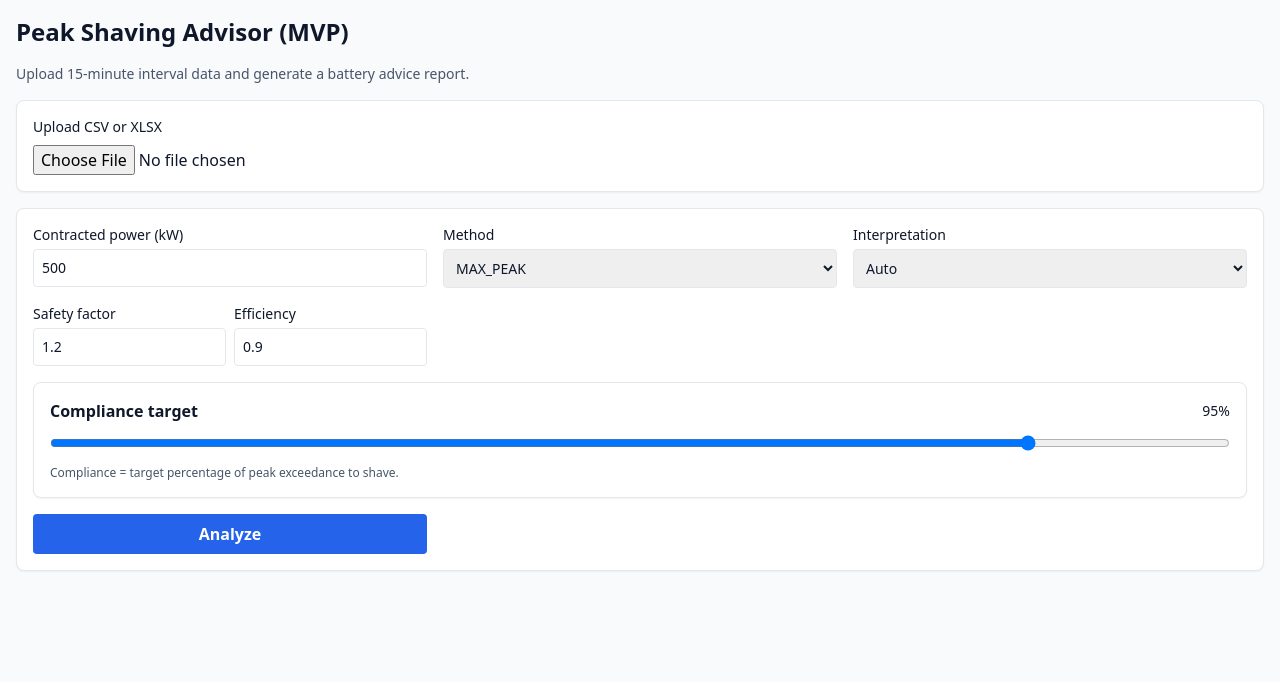
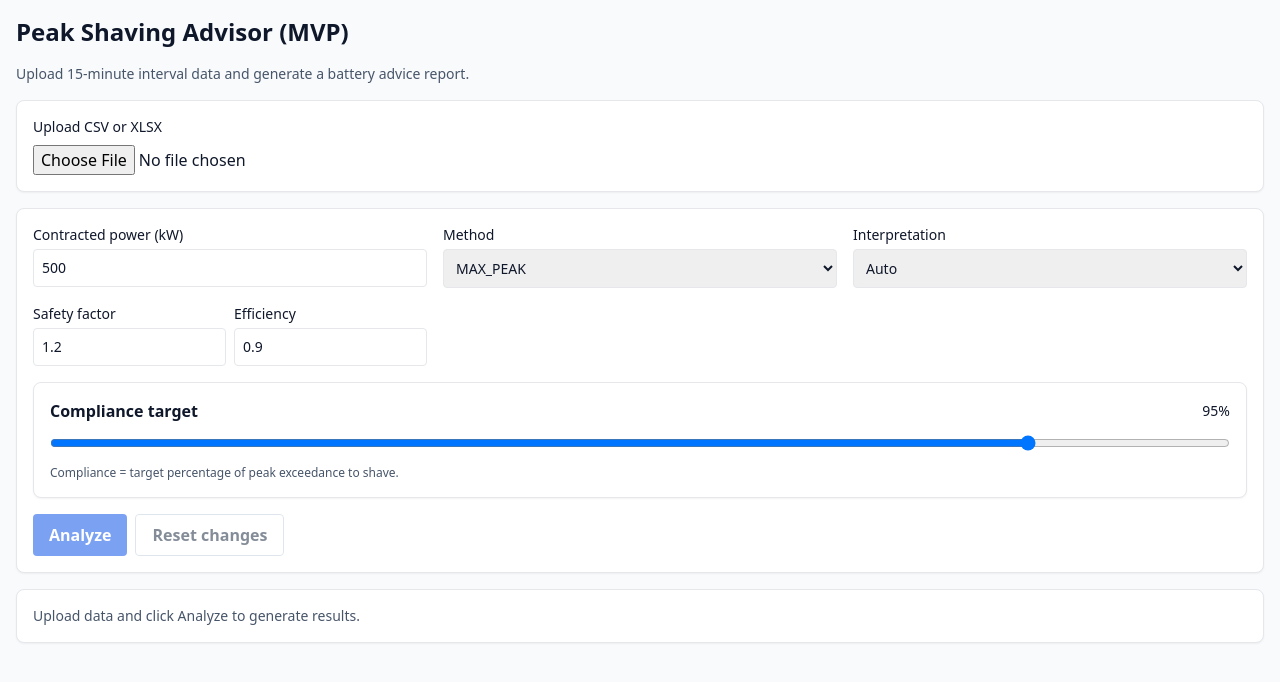
Before and after one commit to MWP-services/kwartier-advies, a Next.js app: page / in a window 1280 px wide. Shown: the top 682 px of the page. Built offline with nearby package versions, Linux system fonts and the light colour scheme.

Commit message:
12-0-2026

```diff
--- a/app/page.tsx
+++ b/app/page.tsx
@@ -1,6 +1,8 @@
 'use client';
 
 import { useMemo, useState } from 'react';
+import type { AnalysisResult, AnalysisSettings } from '@/lib/analysis';
+import { analysisSettingsEqual, defaultAnalysisSettings } from '@/lib/analysis';
 import { Charts } from '@/components/Charts';
 import { ColumnMapper } from '@/components/ColumnMapper';
 import { ComplianceSlider } from '@/components/ComplianceSlider';
@@ -15,69 +17,56 @@ import {
   findMaxObserved,
   groupPeakEvents,
   processIntervals,
-  selectTopExceededIntervals,
-  type Method
+  selectTopExceededIntervals
 } from '@/lib/calculations';
 import { autoDetectColumns, mapRows, parseCsv, parseXlsx, type ColumnMapping } from '@/lib/parsing';
-import { normalizeConsumptionSeries, type InterpretationMode } from '@/lib/normalization';
+import { normalizeConsumptionSeries } from '@/lib/normalization';
 import { findHighestPeakDay, simulateAllScenarios } from '@/lib/simulation';
 
 const OUTLIER_KW_THRESHOLD = 5000;
 
-export default function HomePage() {
-  const [rawRows, setRawRows] = useState<Record<string, unknown>[]>([]);
-  const [headers, setHeaders] = useState<string[]>([]);
-  const [mapping, setMapping] = useState<ColumnMapping>({ timestamp: '', consumptionKwh: '' });
-  const [contractedPowerKw, setContractedPowerKw] = useState(500);
-  const [method, setMethod] = useState<Method>('MAX_PEAK');
-  const [safetyFactor, setSafetyFactor] = useState(1.2);
-  const [efficiency, setEfficiency] = useState(0.9);
-  const [compliance, setCompliance] = useState(0.95);
-  const [analyzed, setAnalyzed] = useState(false);
-  const [selectedScenario, setSelectedScenario] = useState(64);
-  const [interpretationMode, setInterpretationMode] = useState<InterpretationMode>('AUTO');
-  const [error, setError] = useState<string | null>(null);
+function mappingEqual(a: ColumnMapping | null, b: ColumnMapping): boolean {
+  if (!a) return false;
+  return (
+    a.timestamp === b.timestamp &&
+    a.consumptionKwh === b.consumptionKwh &&
+    (a.exportKwh ?? '') === (b.exportKwh ?? '') &&
+    (a.pvKwh ?? '') === (b.pvKwh ?? '')
+  );
+}
 
-  const mappedRows = useMemo(() => {
-    if (!mapping.timestamp || !mapping.consumptionKwh) return [];
-    return mapRows(rawRows, mapping);
-  }, [mapping, rawRows]);
+function runAnalysis(
+  rawRows: Record<string, unknown>[],
+  mapping: ColumnMapping,
+  settings: AnalysisSettings
+): AnalysisResult | null {
+  const mappedRows = mapRows(rawRows, mapping);
+  if (mappedRows.length === 0) return null;
 
-  const normalized = useMemo(() => {
-    if (mappedRows.length === 0) return null;
-    return normalizeConsumptionSeries(mappedRows, {
+  const normalized = normalizeConsumptionSeries(mappedRows, {
     intervalMinutes: 15,
-      interpretationMode,
+    interpretationMode: settings.interpretationMode,
     outlierKwThreshold: OUTLIER_KW_THRESHOLD,
     allowNegativeDeltas: false
   });
-  }, [interpretationMode, mappedRows]);
+  if (normalized.normalizedRows.length === 0) return null;
 
-  const canAnalyze =
-    !!mapping.timestamp &&
-    !!mapping.consumptionKwh &&
-    !!normalized &&
-    normalized.normalizedRows.length > 0;
-
-  const processed = useMemo(() => {
-    if (!analyzed || !normalized || normalized.normalizedRows.length === 0) return null;
-    const intervals = processIntervals(normalized.normalizedRows, contractedPowerKw);
+  const intervals = processIntervals(normalized.normalizedRows, settings.contractedPowerKw);
   const events = groupPeakEvents(intervals);
   const sizing = computeSizing({
     intervals,
     events,
-      method,
-      compliance,
-      safetyFactor,
-      efficiency
+    method: settings.method,
+    compliance: settings.compliance,
+    safetyFactor: settings.safetyFactor,
+    efficiency: settings.efficiency
   });
   const scenarios = simulateAllScenarios(intervals, sizing.kWNeeded);
   const { maxObservedKw, maxObservedTimestamp } = findMaxObserved(intervals);
   const highestPeakDay = findHighestPeakDay(intervals);
-    const topExceededIntervals = highestPeakDay
-      ? selectTopExceededIntervals(intervals, highestPeakDay, 20)
-      : [];
+  const topExceededIntervals = highestPeakDay ? selectTopExceededIntervals(intervals, highestPeakDay, 20) : [];
   const quality = buildDataQualityReport(normalized.normalizedRows);
+
   return {
     intervals,
     events,
@@ -90,50 +79,112 @@ export default function HomePage() {
     normalizationDiagnostics: normalized.diagnostics,
     quality
   };
-  }, [analyzed, compliance, contractedPowerKw, efficiency, method, normalized, safetyFactor]);
+}
+
+export default function HomePage() {
+  const [rawRows, setRawRows] = useState<Record<string, unknown>[]>([]);
+  const [headers, setHeaders] = useState<string[]>([]);
+  const [draftMapping, setDraftMapping] = useState<ColumnMapping>({ timestamp: '', consumptionKwh: '' });
+  const [appliedMapping, setAppliedMapping] = useState<ColumnMapping | null>(null);
+  const [draftSettings, setDraftSettings] = useState<AnalysisSettings>(defaultAnalysisSettings);
+  const [appliedSettings, setAppliedSettings] = useState<AnalysisSettings | null>(null);
+  const [analysisResult, setAnalysisResult] = useState<AnalysisResult | null>(null);
+  const [analyzedAt, setAnalyzedAt] = useState<string | null>(null);
+  const [selectedScenario, setSelectedScenario] = useState(64);
+  const [error, setError] = useState<string | null>(null);
+
+  const draftMappedRows = useMemo(() => {
+    if (!draftMapping.timestamp || !draftMapping.consumptionKwh) return [];
+    return mapRows(rawRows, draftMapping);
+  }, [draftMapping, rawRows]);
+
+  const canAnalyze =
+    draftMappedRows.length > 0 &&
+    draftSettings.contractedPowerKw > 0 &&
+    draftSettings.efficiency > 0 &&
+    draftSettings.compliance >= 0.7 &&
+    draftSettings.compliance <= 1;
+
+  const hasPendingChanges =
+    !!appliedSettings &&
+    (!analysisSettingsEqual(draftSettings, appliedSettings) || !mappingEqual(appliedMapping, draftMapping));
 
   const handleFile = async (file: File) => {
     setError(null);
     try {
+      let detectedMapping: ColumnMapping | null = null;
       if (file.name.toLowerCase().endsWith('.csv')) {
         const content = await file.text();
         const result = parseCsv(content);
         setRawRows(result.rows);
         setHeaders(result.headers);
-        const detected = autoDetectColumns(result.headers);
-        if (detected) setMapping(detected);
+        detectedMapping = autoDetectColumns(result.headers);
       } else {
         const buffer = await file.arrayBuffer();
         const result = parseXlsx(buffer);
         setRawRows(result.rows);
         setHeaders(result.headers);
-        const detected = autoDetectColumns(result.headers);
-        if (detected) setMapping(detected);
+        detectedMapping = autoDetectColumns(result.headers);
       }
-      setAnalyzed(false);
+      if (detectedMapping) {
+        setDraftMapping(detectedMapping);
+      }
+      setAppliedSettings(null);
+      setAppliedMapping(null);
+      setAnalysisResult(null);
+      setAnalyzedAt(null);
     } catch (err) {
       setError(err instanceof Error ? err.message : 'Could not parse file');
     }
   };
 
+  const handleAnalyze = () => {
+    setError(null);
+    if (!draftMapping.timestamp || !draftMapping.consumptionKwh) {
+      setError('Selecteer eerst timestamp- en consumption-kolommen.');
+      return;
+    }
+    if (!canAnalyze) {
+      setError('Controleer instellingen en data voordat je analyseert.');
+      return;
+    }
+
+    const result = runAnalysis(rawRows, draftMapping, draftSettings);
+    if (!result) {
+      setError('Geen bruikbare rijen na normalisatie of filtering.');
+      return;
+    }
+
+    setAppliedSettings({ ...draftSettings });
+    setAppliedMapping({ ...draftMapping });
+    setAnalysisResult(result);
+    setAnalyzedAt(new Date().toISOString());
+  };
+
+  const resetDraft = () => {
+    if (!appliedSettings || !appliedMapping) return;
+    setDraftSettings({ ...appliedSettings });
+    setDraftMapping({ ...appliedMapping });
+  };
+
   const downloadPdf = async () => {
-    if (!processed) return;
+    if (!analysisResult || !appliedSettings) return;
     const response = await fetch('/api/report', {
       method: 'POST',
       headers: { 'Content-Type': 'application/json' },
       body: JSON.stringify({
-        contractedPowerKw,
-        maxObservedKw: processed.maxObservedKw,
-        maxObservedTimestamp: processed.maxObservedTimestamp,
-        exceedanceCount: processed.events.length,
-        compliance,
-        method,
-        efficiency,
-        safetyFactor,
-        sizing: processed.sizing,
-        quality: processed.quality,
-        topEvents: processed.events,
-        scenarios: processed.scenarios
+        contractedPowerKw: appliedSettings.contractedPowerKw,
+        maxObservedKw: analysisResult.maxObservedKw,
+        maxObservedTimestamp: analysisResult.maxObservedTimestamp,
+        exceedanceCount: analysisResult.events.length,
+        compliance: appliedSettings.compliance,
+        method: appliedSettings.method,
+        efficiency: appliedSettings.efficiency,
+        safetyFactor: appliedSettings.safetyFactor,
+        sizing: analysisResult.sizing,
+        quality: analysisResult.quality,
+        topEvents: analysisResult.events,
+        scenarios: analysisResult.scenarios
       })
     });
 
@@ -153,7 +204,7 @@ export default function HomePage() {
 
       <Upload onFile={handleFile} />
       {error && <p className="rounded border border-red-200 bg-red-50 p-3 text-red-700">{error}</p>}
-      {headers.length > 0 && <ColumnMapper headers={headers} mapping={mapping} onChange={setMapping} />}
+      {headers.length > 0 && <ColumnMapper headers={headers} mapping={draftMapping} onChange={setDraftMapping} />}
 
       <div className="grid gap-4 rounded-lg border bg-white p-4 shadow-sm lg:grid-cols-3">
         <label className="text-sm">
@@ -161,8 +212,10 @@ export default function HomePage() {
           <input
             className="mt-1 w-full rounded border p-2"
             type="number"
-            value={contractedPowerKw}
-            onChange={(event) => setContractedPowerKw(Number(event.target.value))}
+            value={draftSettings.contractedPowerKw}
+            onChange={(event) =>
+              setDraftSettings((prev) => ({ ...prev, contractedPowerKw: Number(event.target.value) }))
+            }
           />
         </label>
 
@@ -170,8 +223,10 @@ export default function HomePage() {
           Method
           <select
             className="mt-1 w-full rounded border p-2"
-            value={method}
-            onChange={(event) => setMethod(event.target.value as Method)}
+            value={draftSettings.method}
+            onChange={(event) =>
+              setDraftSettings((prev) => ({ ...prev, method: event.target.value as AnalysisSettings['method'] }))
+            }
           >
             <option value="MAX_PEAK">MAX_PEAK</option>
             <option value="P95">P95</option>
@@ -183,8 +238,13 @@ export default function HomePage() {
           Interpretation
           <select
             className="mt-1 w-full rounded border p-2"
-            value={interpretationMode}
-            onChange={(event) => setInterpretationMode(event.target.value as InterpretationMode)}
+            value={draftSettings.interpretationMode}
+            onChange={(event) =>
+              setDraftSettings((prev) => ({
+                ...prev,
+                interpretationMode: event.target.value as AnalysisSettings['interpretationMode']
+              }))
+            }
           >
             <option value="AUTO">Auto</option>
             <option value="INTERVAL">Interval values</option>
@@ -199,8 +259,10 @@ export default function HomePage() {
               className="mt-1 w-full rounded border p-2"
               type="number"
               step="0.01"
-              value={safetyFactor}
-              onChange={(event) => setSafetyFactor(Number(event.target.value))}
+              value={draftSettings.safetyFactor}
+              onChange={(event) =>
+                setDraftSettings((prev) => ({ ...prev, safetyFactor: Number(event.target.value) }))
+              }
             />
           </label>
           <label className="text-sm">
@@ -209,84 +271,110 @@ export default function HomePage() {
               className="mt-1 w-full rounded border p-2"
               type="number"
               step="0.01"
-              value={efficiency}
-              onChange={(event) => setEfficiency(Number(event.target.value))}
+              value={draftSettings.efficiency}
+              onChange={(event) =>
+                setDraftSettings((prev) => ({ ...prev, efficiency: Number(event.target.value) }))
+              }
             />
           </label>
         </div>
 
         <div className="lg:col-span-3">
-          <ComplianceSlider compliance={compliance} onChange={setCompliance} />
+          <ComplianceSlider
+            compliance={draftSettings.compliance}
+            onChange={(value) => setDraftSettings((prev) => ({ ...prev, compliance: value }))}
+          />
         </div>
 
+        <div className="flex gap-2">
           <button
-          className="rounded bg-blue-600 px-4 py-2 font-semibold text-white hover:bg-blue-700"
-          onClick={() => setAnalyzed(true)}
+            className="rounded bg-blue-600 px-4 py-2 font-semibold text-white hover:bg-blue-700 disabled:opacity-60"
+            onClick={handleAnalyze}
             disabled={!canAnalyze}
           >
             Analyze
           </button>
+          <button
+            className="rounded border border-slate-300 px-4 py-2 font-semibold text-slate-700 disabled:opacity-60"
+            onClick={resetDraft}
+            disabled={!hasPendingChanges}
+          >
+            Reset changes
+          </button>
+        </div>
       </div>
 
-      {processed && (
+      {hasPendingChanges && (
+        <p className="rounded border border-amber-300 bg-amber-50 p-3 text-sm text-amber-800">
+          Changes not applied. Klik op Analyze om resultaten te verversen.
+        </p>
+      )}
+
+      {analysisResult ? (
         <>
-          {processed.maxObservedKw > OUTLIER_KW_THRESHOLD * 2 && (
+          {analysisResult.maxObservedKw > OUTLIER_KW_THRESHOLD * 2 && (
             <p className="rounded border border-amber-300 bg-amber-50 p-3 text-amber-800">
               Onrealistisch vermogen gedetecteerd - controleer kolomkeuze
             </p>
           )}
 
           <KpiCards
-            maxObservedKw={processed.maxObservedKw}
-            maxObservedTimestamp={processed.maxObservedTimestamp}
-            exceedanceIntervals={processed.events.length}
-            sizing={processed.sizing}
+            maxObservedKw={analysisResult.maxObservedKw}
+            maxObservedTimestamp={analysisResult.maxObservedTimestamp}
+            exceedanceIntervals={analysisResult.events.length}
+            sizing={analysisResult.sizing}
           />
 
           <DataQualityPanel
-            diagnostics={processed.normalizationDiagnostics}
-            quality={processed.quality}
+            diagnostics={analysisResult.normalizationDiagnostics}
+            quality={analysisResult.quality}
           />
 
           <Charts
-            intervals={processed.intervals}
-            contractKw={contractedPowerKw}
-            topEvents={processed.events}
-            highestPeakDay={processed.highestPeakDay}
-            topExceededIntervals={processed.topExceededIntervals}
+            intervals={analysisResult.intervals}
+            contractKw={appliedSettings?.contractedPowerKw ?? draftSettings.contractedPowerKw}
+            topEvents={analysisResult.events}
+            highestPeakDay={analysisResult.highestPeakDay}
+            topExceededIntervals={analysisResult.topExceededIntervals}
           />
 
           <ScenarioTable
-            scenarios={processed.scenarios}
-            recommendedCapacityKwh={processed.sizing.recommendedProduct.capacityKwh}
+            scenarios={analysisResult.scenarios}
+            recommendedCapacityKwh={analysisResult.sizing.recommendedProduct.capacityKwh}
           />
 
           <ScenarioCharts
-            scenarios={processed.scenarios}
+            scenarios={analysisResult.scenarios}
             selectedScenarioCapacity={selectedScenario}
             onSelectScenario={setSelectedScenario}
           />
 
           <div className="rounded-lg border bg-white p-4">
             <h3 className="font-semibold">Recommendation</h3>
-            <p>Recommended: {processed.sizing.recommendedProduct.label}</p>
+            <p>Recommended: {analysisResult.sizing.recommendedProduct.label}</p>
             <p>
               Alternative:{' '}
-              {processed.sizing.alternativeProduct
-                ? processed.sizing.alternativeProduct.label
+              {analysisResult.sizing.alternativeProduct
+                ? analysisResult.sizing.alternativeProduct.label
                 : 'No larger product available'}
             </p>
+            {analyzedAt && <p className="mt-1 text-xs text-slate-500">Last analyzed: {analyzedAt}</p>}
             <p className="mt-2 text-xs text-slate-500">
               Sizing for peak shaving; final engineering validation required.
             </p>
             <button
-              className="mt-3 rounded bg-emerald-600 px-4 py-2 font-semibold text-white"
+              className="mt-3 rounded bg-emerald-600 px-4 py-2 font-semibold text-white disabled:opacity-60"
               onClick={downloadPdf}
+              disabled={!analysisResult}
             >
               Download PDF report
             </button>
           </div>
         </>
+      ) : (
+        <div className="rounded-lg border bg-white p-4 text-sm text-slate-600 shadow-sm">
+          Upload data and click Analyze to generate results.
+        </div>
       )}
     </main>
   );
--- /dev/null
+++ b/lib/analysis.ts
@@ -0,0 +1,62 @@
+import type {
+  DataQualityReport,
+  ExceededInterval,
+  PeakEvent,
+  ProcessedInterval,
+  SizingResult
+} from './calculations';
+import type { NormalizationDiagnostics, InterpretationMode } from './normalization';
+import type { ScenarioResult } from './simulation';
+
+export type Method = 'MAX_PEAK' | 'P95' | 'FULL_COVERAGE';
+
+export interface AnalysisSettings {
+  contractedPowerKw: number;
+  method: Method;
+  compliance: number;
+  safetyFactor: number;
+  efficiency: number;
+  interpretationMode: InterpretationMode;
+  includeHistogram?: boolean;
+  includePeakEventsTable?: boolean;
+  includeScenarioSection?: boolean;
+}
+
+export interface AnalysisResult {
+  intervals: ProcessedInterval[];
+  events: PeakEvent[];
+  sizing: SizingResult;
+  scenarios: ScenarioResult[];
+  highestPeakDay: string | null;
+  maxObservedKw: number;
+  maxObservedTimestamp: string | null;
+  topExceededIntervals: ExceededInterval[];
+  normalizationDiagnostics: NormalizationDiagnostics;
+  quality: DataQualityReport;
+}
+
+export const defaultAnalysisSettings: AnalysisSettings = {
+  contractedPowerKw: 500,
+  method: 'MAX_PEAK',
+  compliance: 0.95,
+  safetyFactor: 1.2,
+  efficiency: 0.9,
+  interpretationMode: 'AUTO',
+  includeHistogram: true,
+  includePeakEventsTable: true,
+  includeScenarioSection: true
+};
+
+export function analysisSettingsEqual(a: AnalysisSettings, b: AnalysisSettings): boolean {
+  return (
+    a.contractedPowerKw === b.contractedPowerKw &&
+    a.method === b.method &&
+    a.compliance === b.compliance &&
+    a.safetyFactor === b.safetyFactor &&
+    a.efficiency === b.efficiency &&
+    a.interpretationMode === b.interpretationMode &&
+    (a.includeHistogram ?? true) === (b.includeHistogram ?? true) &&
+    (a.includePeakEventsTable ?? true) === (b.includePeakEventsTable ?? true) &&
+    (a.includeScenarioSection ?? true) === (b.includeScenarioSection ?? true)
+  );
+}
```
Also changed, not shown: lib/analysisState.ts (added, +40 -0 lines), 1 other file (tests, documents, lock files or other folders). Lines whose indentation alone changed are shown as unchanged.
